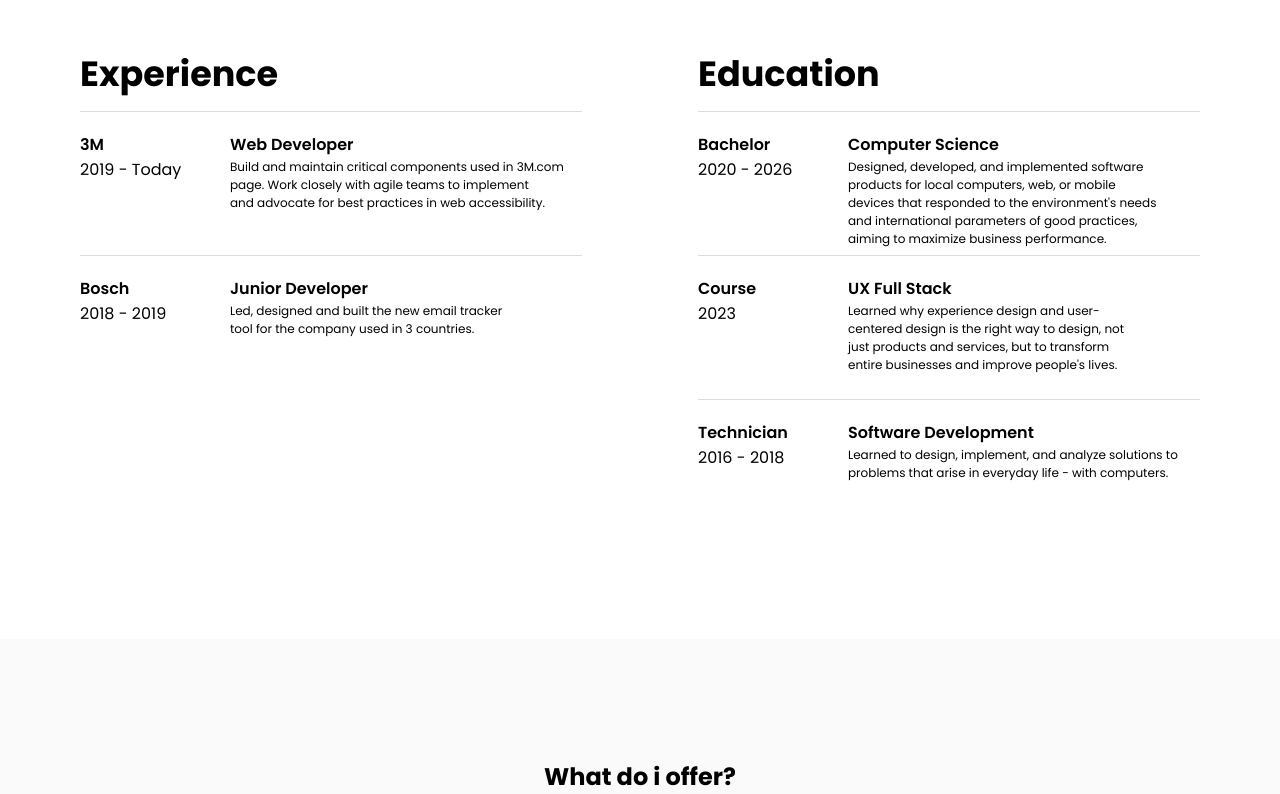
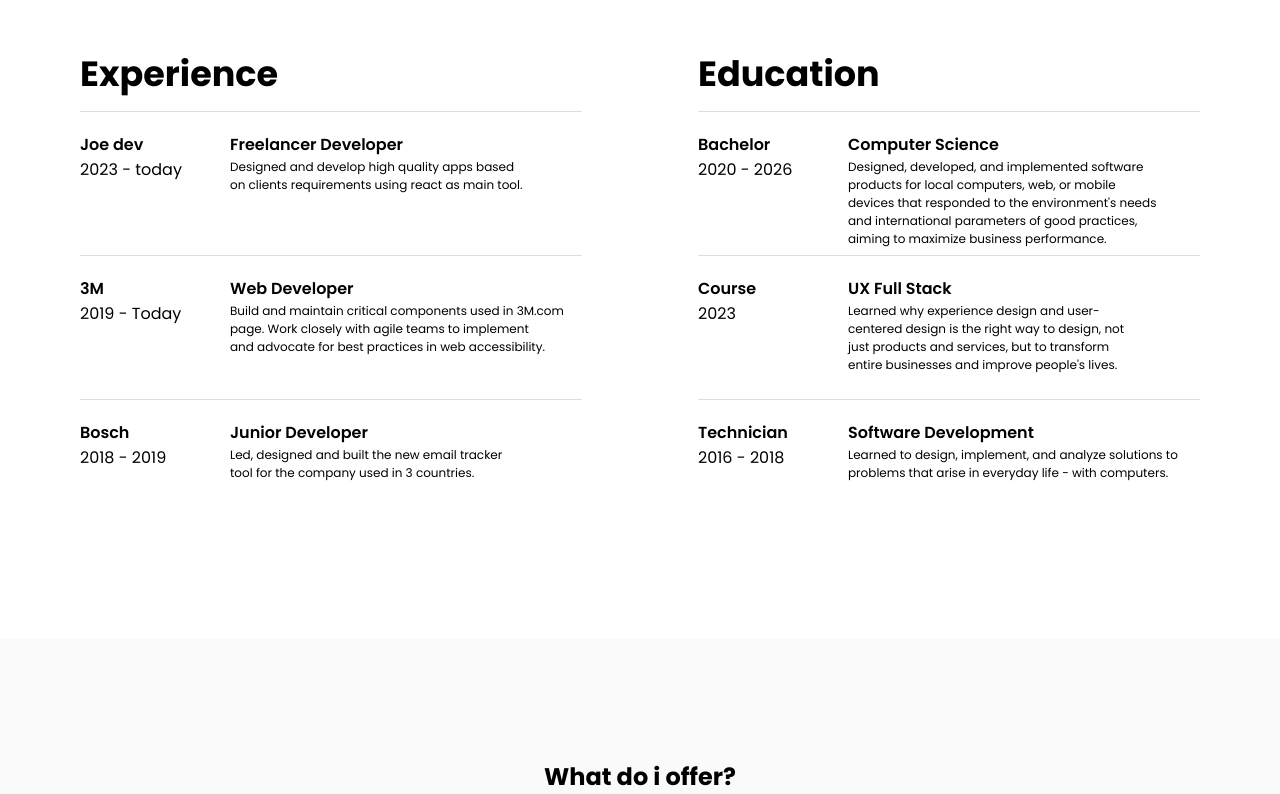
Before and after one commit to jacamposp/Portfolio, a React (Vite) app: page / in a window 1280 px wide. Shown: the part 1446-2240 px from the top of the page. Built offline with nearby package versions, Linux system fonts and the light colour scheme.

Commit message:
create Text component

```diff
--- a/src/components/AboutMe/AboutMe.jsx
+++ b/src/components/AboutMe/AboutMe.jsx
@@ -1,37 +1,43 @@
-import Skills from './Skills'
-
+import Skills from "./Skills";
+//components
+import Text from "../UI/Text/Text";
+//css
 import classes from "./AboutMe.module.css";
-import Table from './Table';
+import Table from "./Table";
 
 export default function AboutMe() {
   return (
     <>
-      <section className={`whitebg`} id='about'>
+      <section className={`whitebg`} id="about">
         <div className={`container`}>
           <div className={classes.AboutMeContainer}>
             <div className={classes.AboutMe}>
-            <p className={classes.AboutMeSubtitle}>I am a web developer</p>
-              <h3 className={classes.AboutMeTitle}>About Me</h3>
-              <p>
+              <Text Tag={"p"} className={classes.AboutMeSubtitle}>
+                I am a web developer
+              </Text>
+              <Text Tag={"h2"} className={classes.AboutMeTitle}>
+                About Me
+              </Text>
+              <Text Tag={"p"}>
                 My name is Joel, a passionate software developer with over 5
                 years of experience specializing in web development. My focus
                 lies in accessibility projects, React, and website maintenance.
-              </p>
-              <p>
+              </Text>
+              <Text Tag={"p"}>
                 I possess strong skills in technologies such as React, HTML,
                 jQuery, CSS, among others. My work experience has been in agile
                 teams, highlighting my ability to collaborate efficiently.
-              </p>
-              <p>
+              </Text>
+              <Text Tag={"p"}>
                 If you're looking for professionalism, dedication, and a
                 constant desire for improvement in the field, you can count on
                 me to bring value to your project!
-              </p>
+              </Text>
             </div>
-            <Skills/>
+            <Skills />
           </div>
           <div>
-            <Table/>
+            <Table />
           </div>
         </div>
       </section>
--- a/src/components/AboutMe/AboutMe.module.css
+++ b/src/components/AboutMe/AboutMe.module.css
@@ -100,6 +100,10 @@
   max-width: 22rem;
 }
 
+.dataItem p {
+  margin: 0;
+}
+
 .dataItem .description {
   font-size: 0.75rem;
   text-wrap: balance;
--- a/src/components/AboutMe/Skills.jsx
+++ b/src/components/AboutMe/Skills.jsx
@@ -1,16 +1,20 @@
+//components
+import Text from "../UI/Text/Text";
+//css
 import classes from "./AboutMe.module.css";
-
+//logos
 import cssLogo from "../../assets/csslogo.svg";
 import reactLogo from "../../assets/reactlogo.svg";
 import jsLogo from "../../assets/jslogo.svg";
 import nodejs from "../../assets/nodejs.svg";
-import brasil from "../../assets/brasil.jpg";
 
 export default function Skills() {
   return (
     <>
       <div className={classes.skillsContainer}>
-        <h3 className={classes.skillsHeading}>Skills</h3>
+        <Text Tag={"h3"} className={classes.skillsHeading}>
+          Skills
+        </Text>
         <div className={classes.skillsColumn}>
           <div className={classes.skillsContent}>
             <div className={classes.skillsBackground}>
@@ -18,7 +22,7 @@ export default function Skills() {
                 <img src={reactLogo} alt="react logo" />
               </div>
               <div className={classes.skillName}>
-                <p>React</p>
+                <Text Tag={"p"}>React</Text>
               </div>
             </div>
           </div>
@@ -28,7 +32,7 @@ export default function Skills() {
                 <img src={jsLogo} alt="javascript logo" />
               </div>
               <div className={classes.skillName}>
-                <p>JS</p>
+                <Text Tag={"p"}>JS</Text>
               </div>
             </div>
           </div>
@@ -38,7 +42,7 @@ export default function Skills() {
                 <img src={cssLogo} alt="css logo" />
               </div>
               <div className={classes.skillName}>
-                <p>CSS</p>
+                <Text Tag={"p"}>CSS</Text>
               </div>
             </div>
           </div>
@@ -48,7 +52,7 @@ export default function Skills() {
                 <img src={nodejs} alt="Nodejs logo" />
               </div>
               <div className={classes.skillName}>
-                <p>NodeJS</p>
+                <Text Tag={"p"}>NodeJS</Text>
               </div>
             </div>
           </div>
--- a/src/components/AboutMe/Table.jsx
+++ b/src/components/AboutMe/Table.jsx
@@ -1,6 +1,7 @@
+//components
+import Text from "../UI/Text/Text";
+//css
 import classes from "./AboutMe.module.css";
-
-import aboutmeimg from "../../assets/aboutme.svg";
 
 export default function Table() {
   return (
@@ -8,37 +9,76 @@ export default function Table() {
       <div className={classes.tableContainer}>
         <div>
           <div>
-            <h3>Experience</h3>
+            <Text Tag={"h3"}>Experience</Text>
           </div>
           <div className={classes.dataContainer}>
             <div className={classes.dataItemContainer}>
               <div className={classes.dataItem}>
                 <div>
-                  <div className={classes.year}>3M</div>
-                  <div>2019 - Today</div>
+                  <div className={classes.year}>
+                    <Text Tag={"p"}>Joe dev</Text>
+                  </div>
+                  <div>
+                    <Text Tag={"p"}>2023 - today</Text>
+                  </div>
                 </div>
               </div>
               <div className={classes.dataItem}>
-                <div className={classes.jobTitle}>Web Developer</div>
+                <div className={classes.jobTitle}>
+                  <Text Tag={"p"}>Freelancer Developer</Text>
+                </div>
                 <div className={classes.description}>
-                  Build and maintain critical components used in 3M.com page.
-                  Work closely with agile teams to implement and advocate for
-                  best practices in web accessibility.
+                  <Text Tag={"p"}>
+                    Designed and develop high quality apps based on clients
+                    requirements using react as main tool.
+                  </Text>
                 </div>
               </div>
             </div>
             <div className={classes.dataItemContainer}>
               <div className={classes.dataItem}>
                 <div>
-                  <div className={classes.year}>Bosch</div>
-                  <div>2018 - 2019</div>
+                  <div className={classes.year}>
+                    <Text Tag={"p"}>3M</Text>
+                  </div>
+                  <div>
+                    <Text Tag={"p"}>2019 - Today</Text>
+                  </div>
                 </div>
               </div>
               <div className={classes.dataItem}>
-                <div className={classes.jobTitle}>Junior Developer</div>
+                <div className={classes.jobTitle}>
+                  <Text Tag={"p"}>Web Developer</Text>
+                </div>
                 <div className={classes.description}>
+                  <Text Tag={"p"}>
+                    Build and maintain critical components used in 3M.com page.
+                    Work closely with agile teams to implement and advocate for
+                    best practices in web accessibility.
+                  </Text>
+                </div>
+              </div>
+            </div>
+            <div className={classes.dataItemContainer}>
+              <div className={classes.dataItem}>
+                <div>
+                  <div className={classes.year}>
+                    <Text Tag={"p"}>Bosch</Text>
+                  </div>
+                  <div>
+                    <Text Tag={"p"}>2018 - 2019</Text>
+                  </div>
+                </div>
+              </div>
+              <div className={classes.dataItem}>
+                <div className={classes.jobTitle}>
+                  <Text Tag={"p"}>Junior Developer</Text>
+                </div>
+                <div className={classes.description}>
+                  <Text Tag={"p"}>
                     Led, designed and built the new email tracker tool for the
                     company used in 3 countries.
+                  </Text>
                 </div>
               </div>
             </div>
@@ -46,54 +86,78 @@ export default function Table() {
         </div>
         <div>
           <div>
-            <h3>Education</h3>
+            <Text Tag={"h3"}>Education</Text>
           </div>
           <div className={classes.dataContainer}>
             <div className={classes.dataItemContainer}>
               <div className={classes.dataItem}>
                 <div>
-                  <div className={classes.year}>Bachelor</div>
-                  <div>2020 - 2026</div>
+                  <div className={classes.year}>
+                    <Text Tag={"p"}>Bachelor</Text>
+                  </div>
+                  <div>
+                    <Text Tag={"p"}>2020 - 2026</Text>
+                  </div>
                 </div>
               </div>
               <div className={classes.dataItem}>
-                <div className={classes.jobTitle}>Computer Science</div>
+                <div className={classes.jobTitle}>
+                  <Text Tag={"p"}>Computer Science</Text>
+                </div>
                 <div className={classes.description}>
+                  <Text Tag={"p"}>
                     Designed, developed, and implemented software products for
-                  local computers, web, or mobile devices that responded to the
-                  environment's needs and international parameters of good
+                    local computers, web, or mobile devices that responded to
+                    the environment's needs and international parameters of good
                     practices, aiming to maximize business performance.
+                  </Text>
                 </div>
               </div>
             </div>
             <div className={classes.dataItemContainer}>
               <div className={classes.dataItem}>
                 <div>
-                  <div className={classes.year}>Course</div>
-                  <div>2023</div>
+                  <div className={classes.year}>
+                    <Text Tag={"p"}>Course</Text>
+                  </div>
+                  <div>
+                    <Text Tag={"p"}>2023</Text>
+                  </div>
                 </div>
               </div>
               <div className={classes.dataItem}>
-                <div className={classes.jobTitle}>UX Full Stack</div>
+                <div className={classes.jobTitle}>
+                  <Text Tag={"p"}>UX Full Stack</Text>
+                </div>
                 <div className={classes.description}>
-                  Learned why experience design and user-centered design is the
-                  right way to design, not just products and services, but to
-                  transform entire businesses and improve people's lives.
+                  <Text Tag={"p"}>
+                    Learned why experience design and user-centered design is
+                    the right way to design, not just products and services, but
+                    to transform entire businesses and improve people's lives.
+                  </Text>
                 </div>
               </div>
             </div>
             <div className={classes.dataItemContainer}>
               <div className={classes.dataItem}>
                 <div>
-                  <div className={classes.year}>Technician</div>
-                  <div>2016 - 2018</div>
+                  <div className={classes.year}>
+                    <Text Tag={"p"}>Technician</Text>
+                  </div>
+                  <div>
+                    <Text Tag={"p"}>2016 - 2018</Text>
+                  </div>
                 </div>
               </div>
               <div className={classes.dataItem}>
-                <div className={classes.jobTitle}>Software Development</div>
+                <div className={classes.jobTitle}>
+                  <Text Tag={"p"}>Software Development</Text>
+                </div>
                 <div className={classes.description}>
+                  <Text Tag={"p"}>
                     Learned to design, implement, and analyze solutions to
                     problems that arise in everyday life - with computers.
+                  </Text>
                 </div>
               </div>
             </div>
--- a/src/components/ContactMe/ContactMe.jsx
+++ b/src/components/ContactMe/ContactMe.jsx
@@ -1,7 +1,8 @@
+//components
 import Form from "../UI/Form/Form";
-
+import Text from "../UI/Text/Text";
+//css
 import classes from "./ContactMe.module.css";
-
 //icons
 import { UilPhone, UilEnvelope } from "@iconscout/react-unicons";
 
@@ -12,8 +13,8 @@ export default function ContactMe() {
         <div className={"container"}>
           <div>
             <div className={classes.titleContainer}>
-              <h3>Get In Touch!</h3>
-              <p>Lets Discuss Your Project</p>
+              <Text Tag={"h2"}>Get In Touch!</Text>
+              <Text Tag={"p"}>Lets Discuss Your Project</Text>
             </div>
             <div className={classes.form_container}>
               <div className={classes.formBg}>
--- a/src/components/Home/Home.jsx
+++ b/src/components/Home/Home.jsx
@@ -1,6 +1,8 @@
 import { TypeAnimation } from "react-type-animation";
-
+//components
 import Button from "../UI/Button/Button";
+import Text from "../UI/Text/Text";
+//css
 import classes from "./Home.module.css";
 
 import avatar from "../../assets/Avatar3.png";
@@ -17,10 +19,10 @@ export default function Home() {
         <div className="container">
           <div className={classes.home_Container}>
             <div className={classes.name}>
-              <h1>Joel Campos Porras</h1>
+              <Text Tag={"h1"}>Joel Campos Porras</Text>
             </div>
             <div className={classes.job}>
-              <p>
+              <Text Tag={"p"}>
                 I'm{" "}
                 <TypeAnimation
                   sequence={[
@@ -38,7 +40,7 @@ export default function Home() {
                   className="typewrite text-amber-500"
                   repeat={Infinity}
                 />
-              </p>
+              </Text>
             </div>
             <div className={classes.logos}>
               <div>
@@ -56,11 +58,11 @@ export default function Home() {
               </div>
             </div>
             <div className={classes.description}>
-              <p>
+              <Text Tag={"p"}>
                 I’m a Web developer & I’m very passionate and dedicated to my
                 work. I have acquired the skills and knowledge necessary to make
                 your project a success.
-              </p>
+              </Text>
             </div>
             <div className={classes.contact}>
               <Button moveTo={"contact"} smooth={true} duration={500}>
--- a/src/components/Projects/Projects.jsx
+++ b/src/components/Projects/Projects.jsx
@@ -1,5 +1,8 @@
+//components
 import Image from "./Item";
-
+import Text from "../UI/Text/Text";
+//css
+import classes from "./Projects.module.css";
 //images
 import img1 from "../../assets/img1.webp";
 import img2 from "../../assets/img2.webp";
@@ -8,16 +11,16 @@ import img4 from "../../assets/img4.webp";
 import img5 from "../../assets/img5.webp";
 import img6 from "../../assets/img6.webp";
 
-import classes from "./Projects.module.css";
-
 export default function Projects() {
   return (
     <>
       <section className="container" id="projects">
         <div>
           <div className={classes.projects_Text}>
-            <h3>My Works & Projects</h3>
-            <p>Brief description and demo of my main projects.</p>
+            <Text Tag={"h2"}>My Works & Projects</Text>
+            <Text Tag={"p"}>
+              Brief description and demo of my main projects.
+            </Text>
           </div>
         </div>
         <div className={classes.projects_Container}>
--- a/src/components/Services/Card.jsx
+++ b/src/components/Services/Card.jsx
@@ -1,7 +1,8 @@
 import { useState } from "react";
-
+//components
+import Text from "../UI/Text/Text";
+//css
 import classes from "./Services.module.css";
-
 //icons
 import { UilArrowRight } from "@iconscout/react-unicons";
 
@@ -17,10 +18,12 @@ export default function Card({ title, description, linkText, icon }) {
     <>
       <div className={`${classes.card_container}`}>
         <div className={classes.services_icon}>{icon}</div>
-        <a className={classes.card_title} href="#">
+        <Text Tag={"a"} className={classes.card_title} href="#">
           {title}
-        </a>
-        <p className={classes.card_text}>{description}</p>
+        </Text>
+        <Text Tag={"p"} className={classes.card_text}>
+          {description}
+        </Text>
         {/* <div className={classes.card_link}>
           <a role="button" className={classes.link}>
             {linkText} <UilArrowRight size="25" color="#ed9f31" />
--- a/src/components/Services/Services.jsx
+++ b/src/components/Services/Services.jsx
@@ -1,12 +1,10 @@
+//components
 import Card from "./Card";
+import Text from "../UI/Text/Text";
+//css
 import classes from "./Services.module.css";
-
 //Icons
-import {
-  UilLaptop,
-  UilBrowser,
-  UilApps,
-} from "@iconscout/react-unicons";
+import { UilLaptop, UilBrowser, UilApps } from "@iconscout/react-unicons";
 
 export default function Services() {
   return (
@@ -14,15 +12,17 @@ export default function Services() {
       <section className={`greybg`} id="services">
         <div className={"container"}>
           <div className={classes.services_title_container}>
-            <h3 className={classes.services_title}>What do i offer?</h3>
-            <p className={classes.services_description}>
+            <Text Tag={"h3"} className={classes.services_title}>
+              What do i offer?
+            </Text>
+            <Text Tag={"p"} className={classes.services_description}>
               With over five years of experience in UX/UI design, web design,
               and app design, I offer creative and functional solutions. My
               approach is based on understanding user needs to create intuitive
               and engaging interfaces. With strong skills in visual design and
               user experience, I ensure high-quality results and client
               satisfaction.
-            </p>
+            </Text>
           </div>
           <div className={classes.services_container}>
             <Card
--- /dev/null
+++ b/src/components/UI/Text/Text.jsx
@@ -0,0 +1,7 @@
+export default function Text({ Tag, className, children }) {
+  return (
+    <>
+      <Tag className={className}>{children}</Tag>
+    </>
+  );
+}
```
Lines whose indentation alone changed are shown as unchanged.
